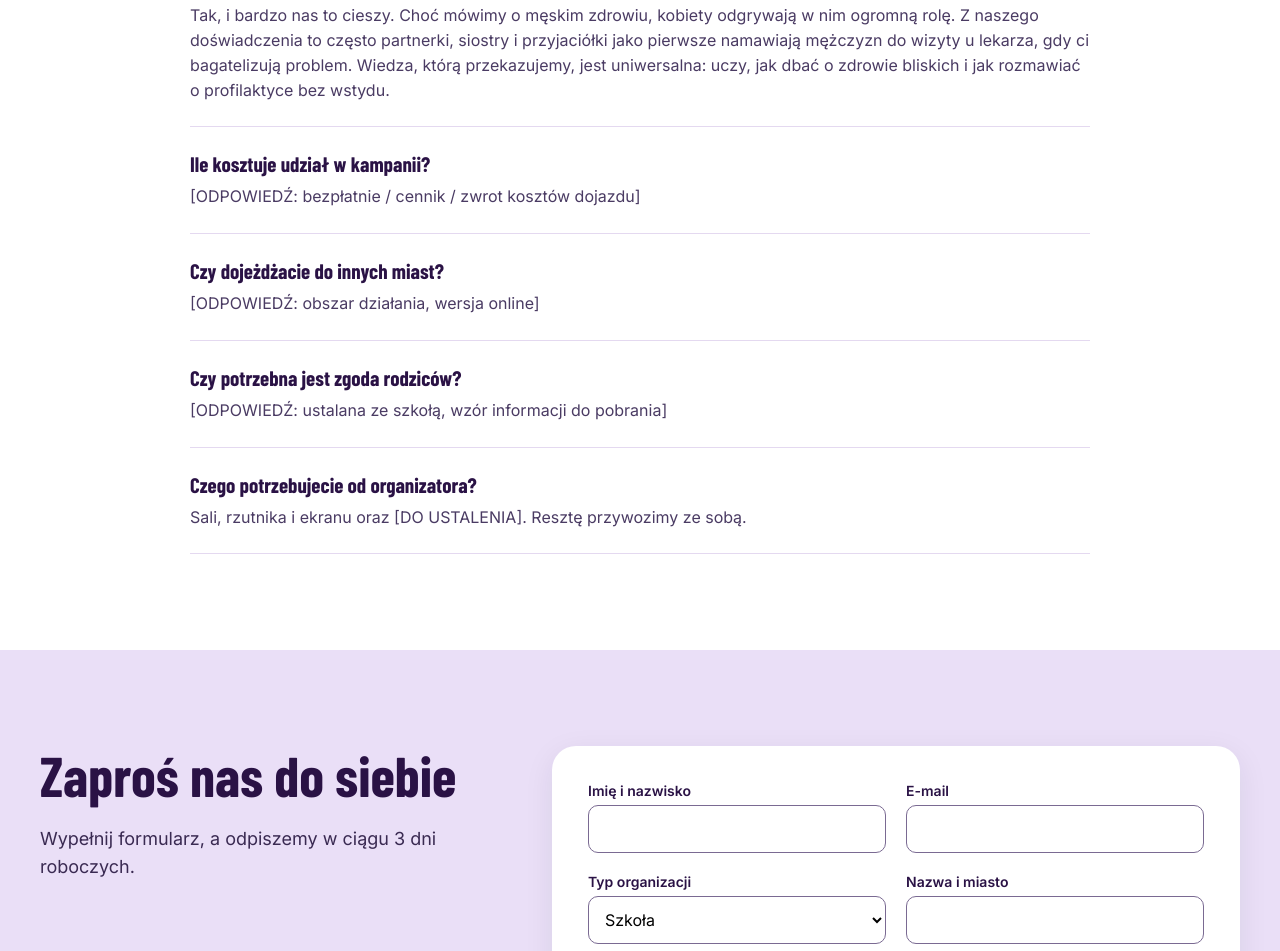
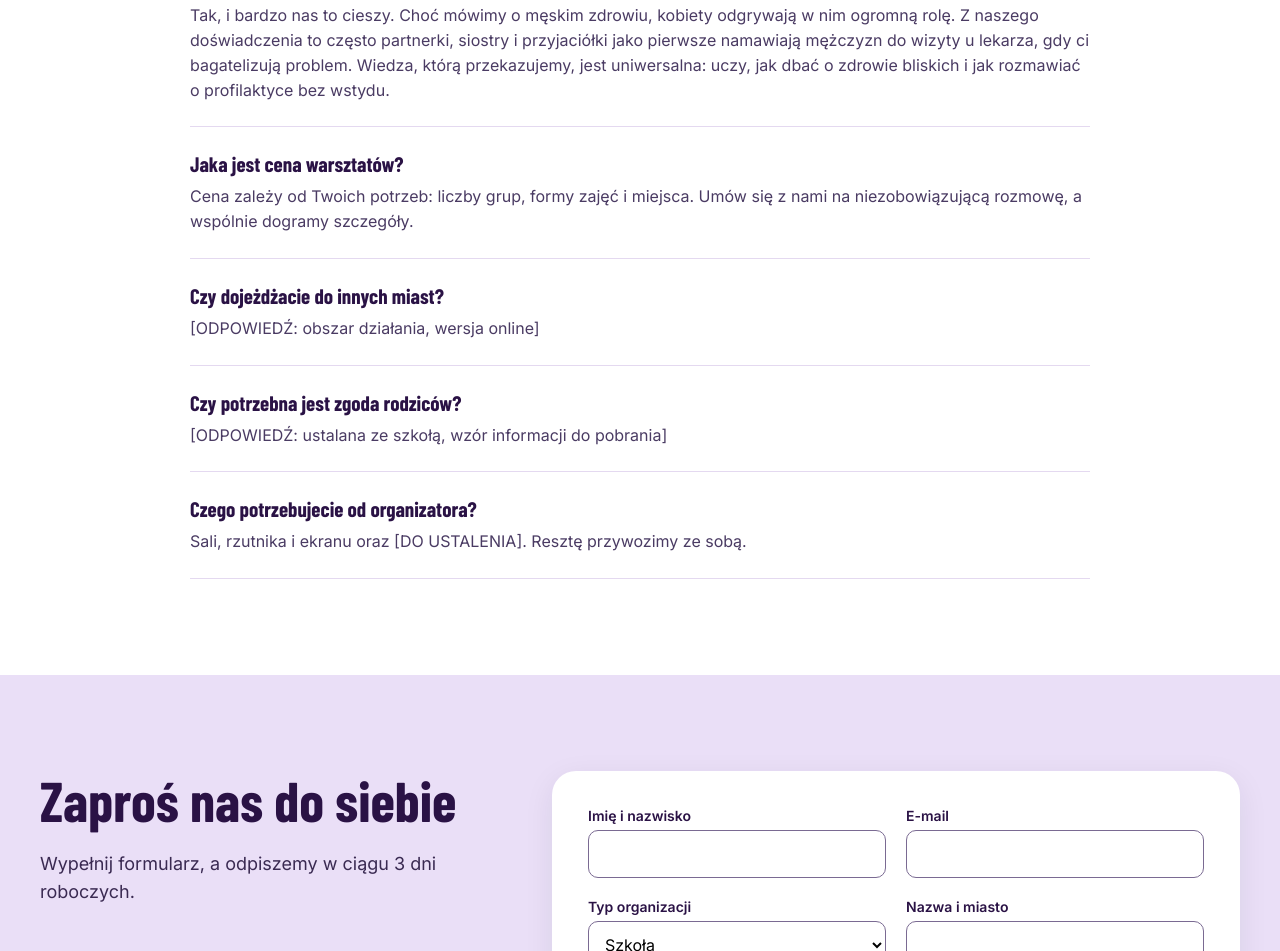
Before and after one commit to Goall89/kulki-pod-lupa-strona, a plain HTML site: page index.html in a window 1280 px wide. Shown: the part 7182-8133 px from the top of the page. Drawn offline with nearby package versions, Linux system fonts and the light colour scheme.

Commit message:
FAQ: pytanie o cenę warsztatów zamiast kosztu udziału w kampanii
Co-Authored-By: Claude Opus 5.5 <noreply@anthropic.com>

```diff
--- a/index.html
+++ b/index.html
@@ -281,7 +281,7 @@ Kulki pod lupą
 <div style="display:flex;flex-direction:column;gap:0">
 <div style="padding:24px 0;border-top:1px solid #E4D9F0"><h3 style="margin:0 0 8px;font-size:21px">Jak rozmawiać o tak intymnym temacie?</h3><p style="margin:0;font-size:16px;line-height:1.55;color:#4A3B63">Rzeczowo, spokojnie i bez żenady. Język dopasowujemy do wieku grupy, a pytania można zadawać anonimowo.</p></div>
 <div style="padding:24px 0;border-top:1px solid #E4D9F0"><h3 style="margin:0 0 8px;font-size:21px">Czy na spotkaniach mogą być też kobiety?</h3><p style="margin:0;font-size:16px;line-height:1.55;color:#4A3B63">Tak, i bardzo nas to cieszy. Choć mówimy o męskim zdrowiu, kobiety odgrywają w nim ogromną rolę. Z naszego doświadczenia to często partnerki, siostry i przyjaciółki jako pierwsze namawiają mężczyzn do wizyty u lekarza, gdy ci bagatelizują problem. Wiedza, którą przekazujemy, jest uniwersalna: uczy, jak dbać o zdrowie bliskich i jak rozmawiać o profilaktyce bez wstydu.</p></div>
-<div style="padding:24px 0;border-top:1px solid #E4D9F0"><h3 style="margin:0 0 8px;font-size:21px">Ile kosztuje udział w kampanii?</h3><p style="margin:0;font-size:16px;line-height:1.55;color:#4A3B63">[ODPOWIEDŹ: bezpłatnie / cennik / zwrot kosztów dojazdu]</p></div>
+<div style="padding:24px 0;border-top:1px solid #E4D9F0"><h3 style="margin:0 0 8px;font-size:21px">Jaka jest cena warsztatów?</h3><p style="margin:0;font-size:16px;line-height:1.55;color:#4A3B63">Cena zależy od Twoich potrzeb: liczby grup, formy zajęć i miejsca. Umów się z nami na niezobowiązującą rozmowę, a wspólnie dogramy szczegóły.</p></div>
 <div style="padding:24px 0;border-top:1px solid #E4D9F0"><h3 style="margin:0 0 8px;font-size:21px">Czy dojeżdżacie do innych miast?</h3><p style="margin:0;font-size:16px;line-height:1.55;color:#4A3B63">[ODPOWIEDŹ: obszar działania, wersja online]</p></div>
 <div style="padding:24px 0;border-top:1px solid #E4D9F0"><h3 style="margin:0 0 8px;font-size:21px">Czy potrzebna jest zgoda rodziców?</h3><p style="margin:0;font-size:16px;line-height:1.55;color:#4A3B63">[ODPOWIEDŹ: ustalana ze szkołą, wzór informacji do pobrania]</p></div>
 <div style="padding:24px 0;border-top:1px solid #E4D9F0;border-bottom:1px solid #E4D9F0"><h3 style="margin:0 0 8px;font-size:21px">Czego potrzebujecie od organizatora?</h3><p style="margin:0;font-size:16px;line-height:1.55;color:#4A3B63">Sali, rzutnika i ekranu oraz [DO USTALENIA]. Resztę przywozimy ze sobą.</p></div>
```
